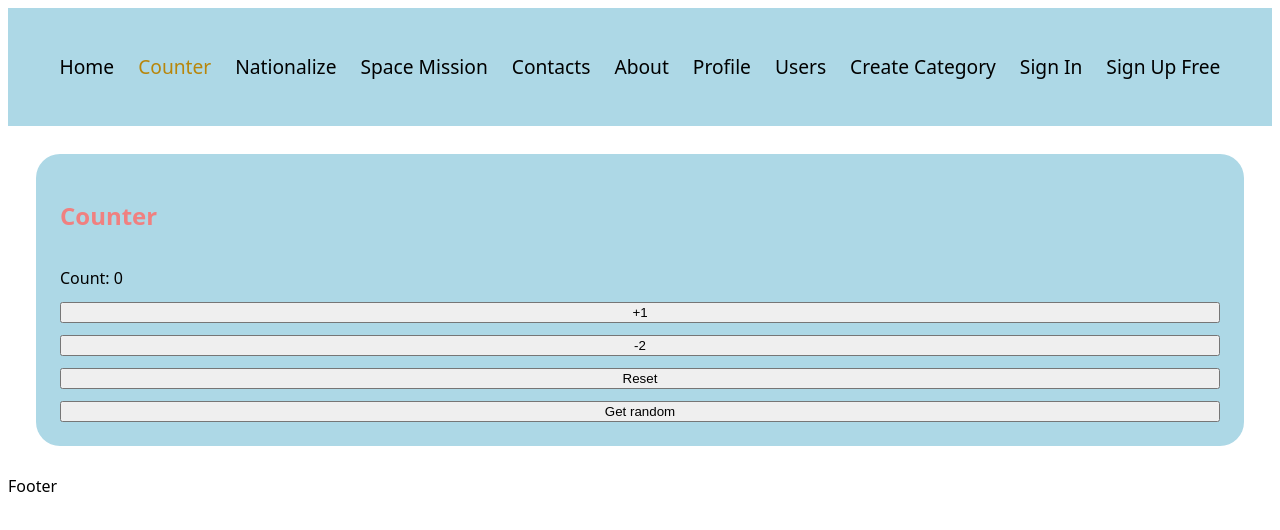
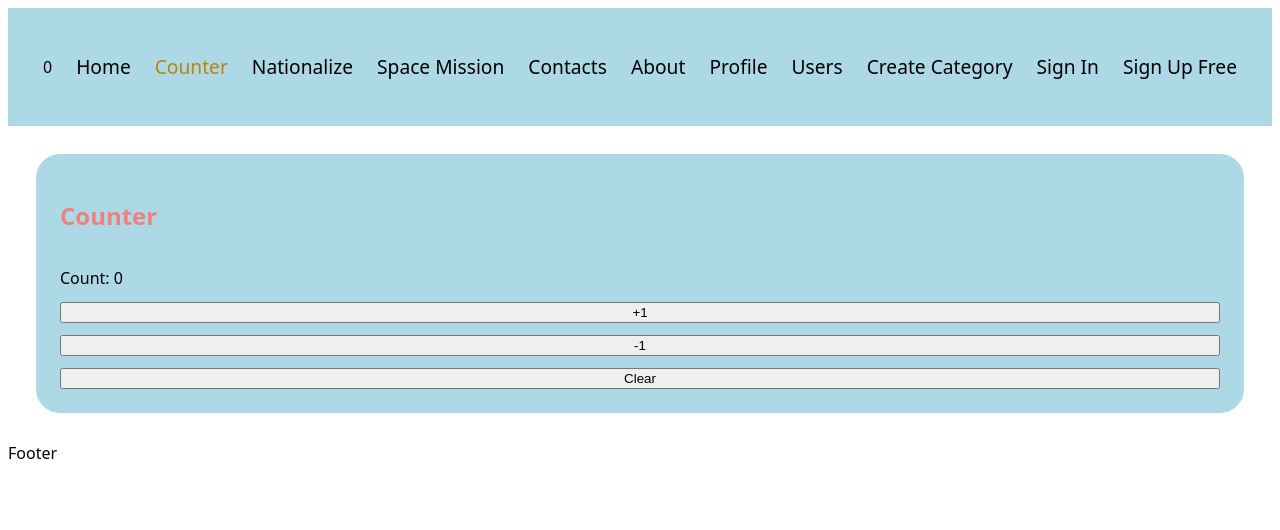
Before and after one commit to Stepan-Serbin/Project-01, a React (Vite) app: page /counter in a window 1280 px wide. Shown: the top 530 px of the page. Built offline with nearby package versions, Linux system fonts and the light colour scheme.

Commit message:
context-2

```diff
--- a/src/App.tsx
+++ b/src/App.tsx
@@ -1,14 +1,14 @@
 import { BrowserRouter } from "react-router-dom";
 import AppRoutes from "./routes/AppRoutes";
-import { AuthProvider } from "./providers/AuthProvider";
+import { AppProvider } from "./providers/AppProvider";
 
 function App() {
   return (
     <>
       <BrowserRouter>
-        <AuthProvider>
+        <AppProvider>
           <AppRoutes />
-        </AuthProvider>
+        </AppProvider>
       </BrowserRouter>
     </>
   );
--- a/src/components/Counter/Counter.tsx
+++ b/src/components/Counter/Counter.tsx
@@ -1,55 +1,24 @@
-import { useState } from "react";
-import Button from "../ui/Button/Button";
+import { useCount } from "../../hooks/useCount";
+
 import style from "./Counter.module.css";
 
-
 function Counter() {
-  const [count, setCount] = useState<number>(0);
-  // хук useState принимает начальное значение состояния
-  // возвращает кортеж, где на первом месте
-  // находится переменная состояния state
-  // а на втором - функция сеттер
-  function handlePlusOne() {
-    setCount((prev) => prev + 1);
-    // setCount(count + 1);
-  }
-
-  function handleMinusTwo() {
-    setCount((prev) => prev - 2);
-  }
-
-  function handleResetCounter() {
-    setCount(0);
-  }
-  function handleRandom() {
-    const randomNum = Math.floor(Math.random() * 11);
-    setCount(randomNum);
-  }
-
+  const { count, increment, decrement, clear } = useCount();
   return (
     <section className={style.container}>
       <h2 className={style.heading}>Counter</h2>
       Count: {count}
-      <button type="button" onClick={handlePlusOne}>
+      <button type="button" onClick={() => increment(1)}>
         +1
       </button>
-      <Button onClick={handleMinusTwo} child="-2" />
-      <Button onClick={handleResetCounter} child="Reset" />
-      <Button onClick={handleRandom} child="Get random" />
-      {/* <button type="button" onClick={handleRandom}>
-        Get Random
-      </button> */}
+      <button type="button" onClick={() => decrement(1)}>
+        -1
+      </button>
+      <button type="button" onClick={clear}>
+        Clear
+      </button>
     </section>
   );
 }
 
 export default Counter;
-
-// создайте функцию и кнопку
-// при нажатии на кнопку состояние -2
-
-// сделайте снопку Clear
-// которая бы сбрасывала состояние до нуля
-
-// сделайте кнопку Random
-// пусть она выстваляет случайную цифру от 0 до 10.
--- a/src/components/NavBar/NavBar.tsx
+++ b/src/components/NavBar/NavBar.tsx
@@ -2,13 +2,16 @@ import { NavLink } from "react-router-dom";
 import s from "./NavBar.module.css";
 import clsx from "clsx";
 import { ROUTES as R } from "../../shared/routes";
+import { useCount } from "../../hooks/useCount";
 
 const navLinkClass = ({ isActive }: { isActive: boolean }) =>
   clsx(s.link, isActive && s.active);
 
 export default function NavBar() {
+  const { count } = useCount();
   return (
     <nav className={s.container}>
+      <span>{count}</span>
       <NavLink to={R.HOME} className={navLinkClass}>
         Home
       </NavLink>
--- /dev/null
+++ b/src/context/CounterContext.tsx
@@ -0,0 +1,10 @@
+import { createContext } from "react";
+
+interface CounterContextType {
+  count: number;
+  setCount: React.Dispatch<React.SetStateAction<number>>;
+}
+
+export const CounterContext = createContext<CounterContextType | undefined>(
+  undefined,
+);
--- /dev/null
+++ b/src/hooks/useCount.ts
@@ -0,0 +1,24 @@
+import { useContext } from "react";
+import { CounterContext } from "../context/CounterContext";
+
+export const useCount = () => {
+  const context = useContext(CounterContext);
+  if (!context) {
+    throw new Error("useCounter must be used inside AuthProvider");
+  }
+  const { count, setCount } = context;
+
+  function increment(num: number) {
+    setCount((prev) => prev + num);
+  }
+
+  function decrement(num: number) {
+    setCount((prev) => prev - num);
+  }
+
+  function clear(){
+    setCount(0)
+  }
+
+  return { count, increment, decrement, clear };
+};
--- /dev/null
+++ b/src/providers/CounterProvider.tsx
@@ -0,0 +1,11 @@
+import { useState, type ReactNode } from "react";
+import { CounterContext } from "../context/CounterContext";
+
+export const CounterProvider = ({ children }: { children: ReactNode }) => {
+  const [count, setCount] = useState<number>(0);
+  return (
+    <CounterContext.Provider value={{ count, setCount }}>
+      {children}
+    </CounterContext.Provider>
+  );
+};
```
Also changed, not shown: src/providers/AppProvider.tsx (added, +11 -0 lines).
